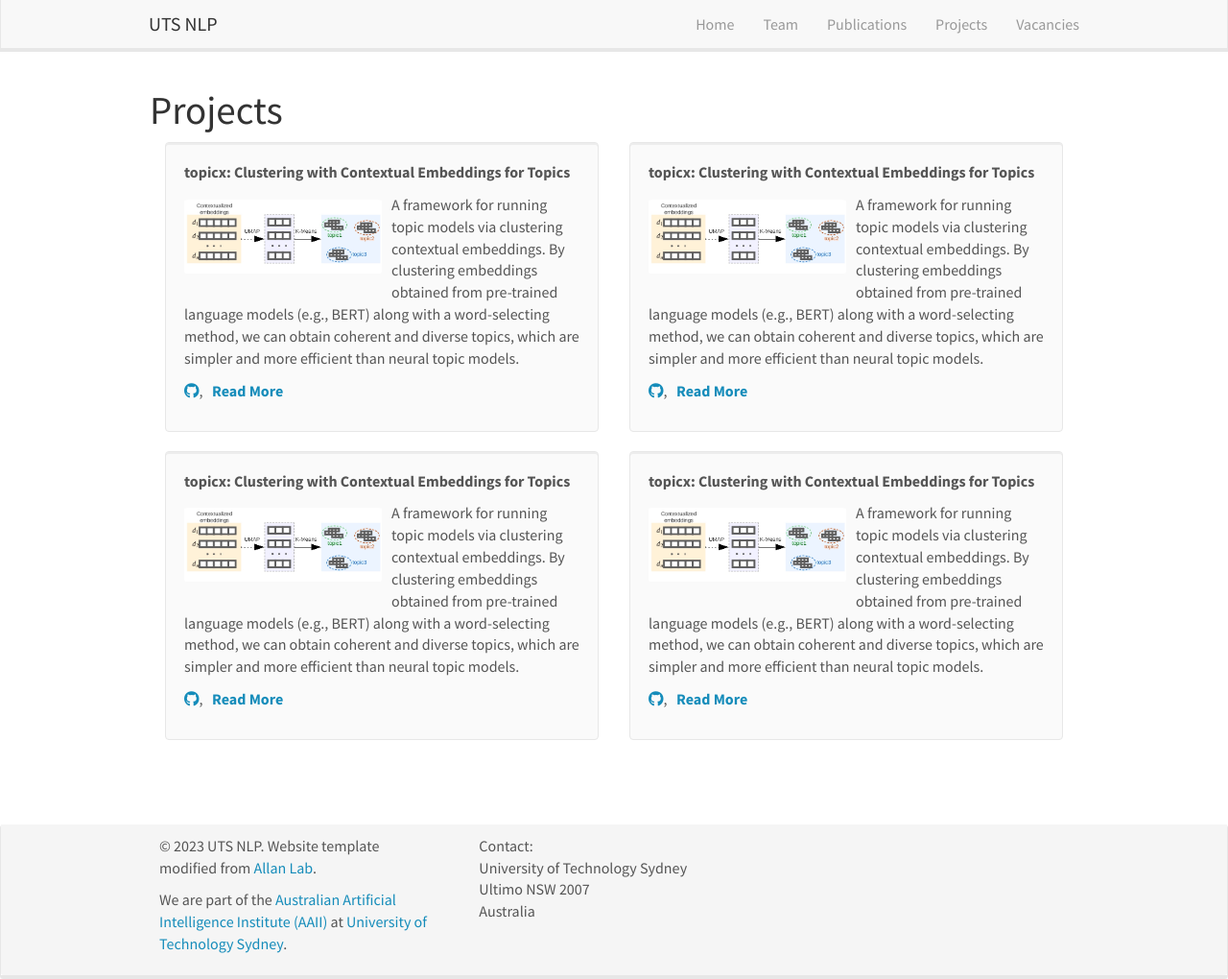
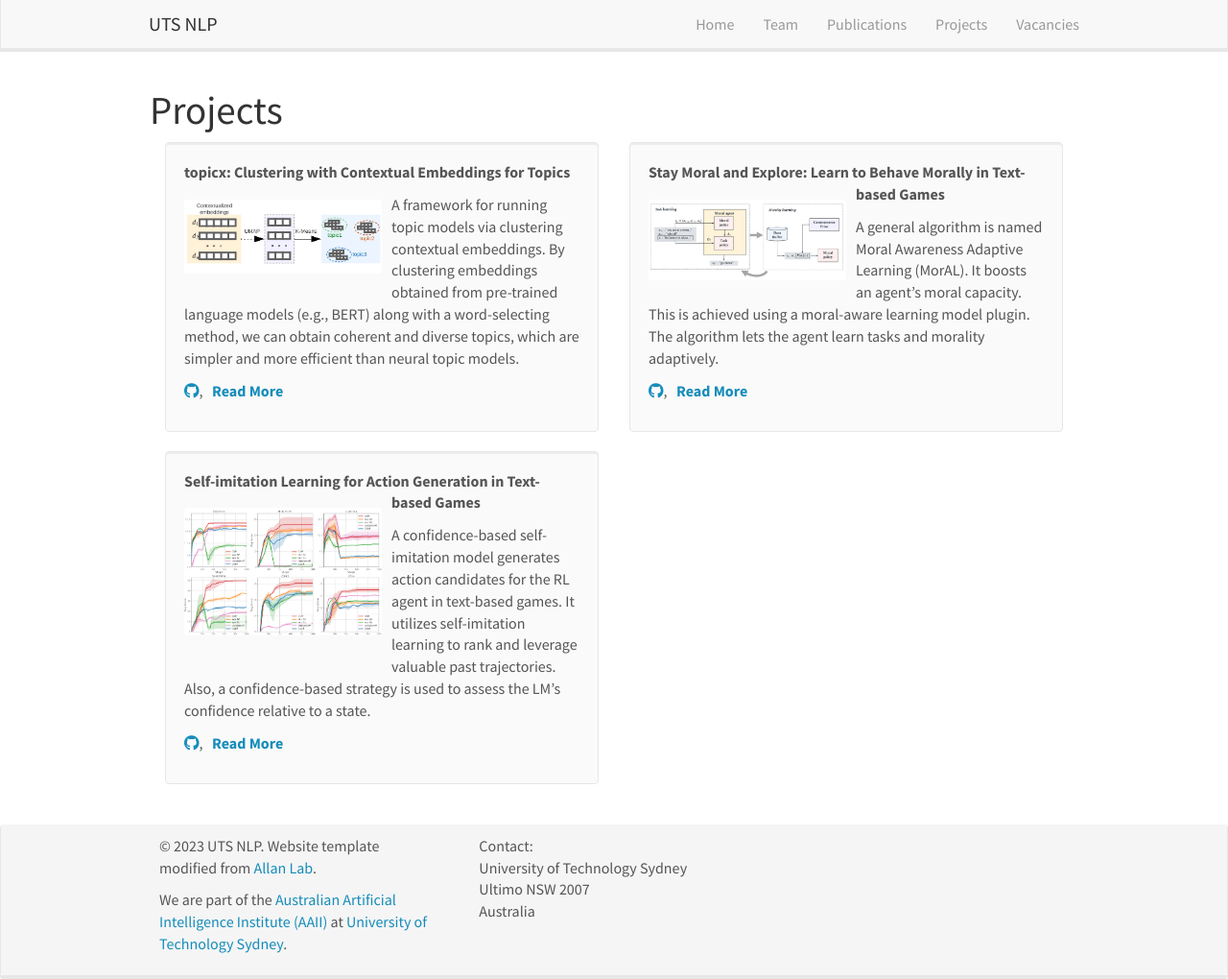
Before and after one commit to utsnlp/utsnlp.github.io, a Jekyll site: the page built from _pages/projects.md, in a window 1280 px wide and 1020 px high. Shown: the whole window at 96% size. Built offline with Jekyll 4.4.1, drawn with Linux system fonts in a browser that asks for light colours; nearby versions of some CDN libraries.

Commit message:
[Update] update projects.md

```diff
--- a/_data/projects.yml
+++ b/_data/projects.yml
@@ -1,15 +1,3 @@
-- title: "topicx: Clustering with Contextual Embeddings for Topics"
-  image: topic_model_framework.jpg
-  year: 2022
-  authors: Zihan Zhang, Meng Fang, Ling Chen, Mohammad-Reza Namazi-Rad
-  description: "A framework for running topic models via clustering contextual embeddings.
-    By clustering embeddings obtained from pre-trained language models (e.g., BERT) along
-    with a word-selecting method, we can obtain coherent and diverse topics, which
-    are simpler and more efficient than neural topic models.
-  "
-  code: https://github.com/hyintell/topicx
-  page: https://towardsdatascience.com/clustering-contextual-embeddings-for-topic-model-1fb15c45b1bd
-
 - title: "topicx: Clustering with Contextual Embeddings for Topics"
   image: topic_model_framework.jpg
   year: 2022
@@ -23,27 +11,25 @@
   page: https://towardsdatascience.com/clustering-contextual-embeddings-for-topic-model-1fb15c45b1bd
 
 
-- title: "topicx: Clustering with Contextual Embeddings for Topics"
-  image: topic_model_framework.jpg
-  year: 2022
-  authors: Zihan Zhang, Meng Fang, Ling Chen, Mohammad-Reza Namazi-Rad
-  description: "A framework for running topic models via clustering contextual embeddings.
-    By clustering embeddings obtained from pre-trained language models (e.g., BERT) along
-    with a word-selecting method, we can obtain coherent and diverse topics, which
-    are simpler and more efficient than neural topic models.
-  "
-  code: https://github.com/hyintell/topicx
-  page: https://towardsdatascience.com/clustering-contextual-embeddings-for-topic-model-1fb15c45b1bd
+- title: "Stay Moral and Explore: Learn to Behave Morally in Text-based Games"
+  image: moral_tbg.png
+  year: 2023
+  authors: Zijing Shi*, Meng Fang*, Yunqiu Xu, Ling Chen, Yali Du
+  description: "A general algorithm is named Moral Awareness Adaptive Learning (MorAL).
+    It boosts an agent's moral capacity.
+    This is achieved using a moral-aware learning model plugin.
+    The algorithm lets the agent learn tasks and morality adaptively."
+  code: https://github.com/winni18/MorAL
+  page: https://openreview.net/pdf?id=CtS2Rs_aYk
 
 
-- title: "topicx: Clustering with Contextual Embeddings for Topics"
-  image: topic_model_framework.jpg
-  year: 2022
-  authors: Zihan Zhang, Meng Fang, Ling Chen, Mohammad-Reza Namazi-Rad
-  description: "A framework for running topic models via clustering contextual embeddings.
-    By clustering embeddings obtained from pre-trained language models (e.g., BERT) along
-    with a word-selecting method, we can obtain coherent and diverse topics, which
-    are simpler and more efficient than neural topic models.
+- title: "Self-imitation Learning for Action Generation in Text-based Games"
+  image: csm_tbg.png
+  year: 2023
+  authors: Zijing Shi, Yunqiu Xu, Meng Fang, Ling Chen
+  description: "A confidence-based self-imitation model generates action candidates for the RL agent in text-based games.
+  It utilizes self-imitation learning to rank and leverage valuable past trajectories.
+  Also, a confidence-based strategy is used to assess the LM’s confidence relative to a state.
   "
-  code: https://github.com/hyintell/topicx
-  page: https://towardsdatascience.com/clustering-contextual-embeddings-for-topic-model-1fb15c45b1bd
+  code: https://github.com/winni18/CSM
+  page: https://aclanthology.org/2023.eacl-main.50.pdf
--- a/_data/publist.yml
+++ b/_data/publist.yml
@@ -12,7 +12,7 @@
   venue: ICLR
   link:
     url: https://openreview.net/forum?id=CtS2Rs_aYk
-    code:
+    code: https://github.com/winni18/MorAL
 
 - title: "Self-imitation Learning for Action Generation in Text-based Games"
   year: 2023
@@ -20,7 +20,7 @@
   venue: EACL
   link:
     url: https://aclanthology.org/2023.eacl-main.50/
-    code:
+    code: https://github.com/winni18/CSM
 
 - title: "Perceiving the World: Question-guided Reinforcement Learning for Text-based Games"
   year: 2022
```
Also changed, not shown: images/projects/csm_tbg.png (added), images/projects/moral_tbg.png (added).
